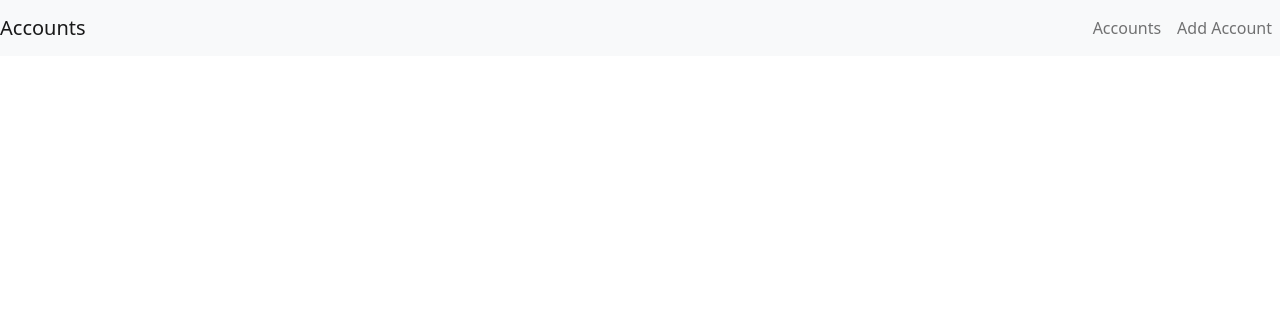
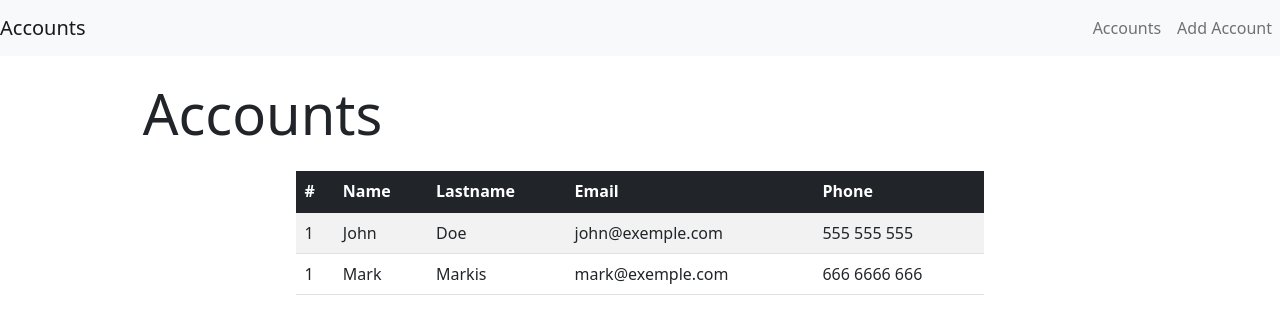
Before and after one commit to bokigolic/react-crud, a plain HTML site: page index.html in a window 1280 px wide. Drawn offline with nearby package versions, Linux system fonts and the light colour scheme.

Commit message:
html table and db.js simulation

```diff
--- a/index.html
+++ b/index.html
@@ -19,7 +19,51 @@
     </ul>
 
   </nav>
-  <div class="container-flui"></div>
+  <div class="container-fluid">
+    <div class="row">
+      <div class="col-10 offset-1">
+        <h2 class="display-4 m-4">Accounts</h2>
+        <div class="row">
+          <div class="col-8 offset-2">
+            <table class="table table-striped">
+              <thead class="table-dark">
+                <tr>
+                  <th>#</th>
+                  <th>Name</th>
+                  <th>Lastname</th>
+                  <th>Email</th>
+                  <th>Phone</th>
+                </tr>
+              </thead>
+              <tbody>
+                <tr>
+                  <td>1</td>
+                  <td>John</td>
+                  <td>Doe</td>
+                  <td>john@exemple.com</td>
+                  <td>555 555 555</td>
+                </tr>
+                <tr>
+                  <td>1</td>
+                  <td>Mark</td>
+                  <td>Markis</td>
+                  <td>mark@exemple.com</td>
+                  <td>666 6666 666</td>
+                </tr>
+              </tbody>
+
+            </table>
+
+          </div>
+
+
+        </div>
+
+      </div>
+
+    </div>
+  </div>
+
 
 
 </body>
```
Also changed, not shown: db.js (added).
